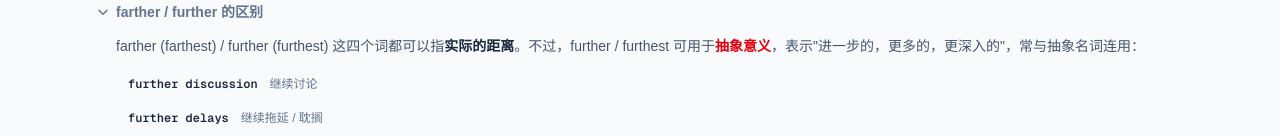
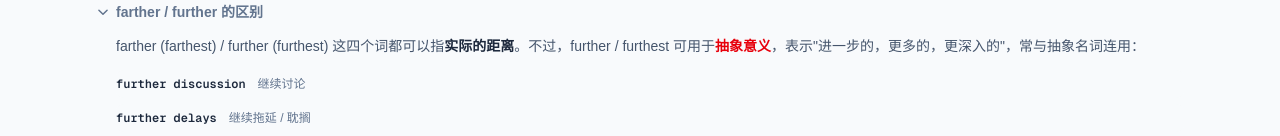
Before and after one commit to Jet-zz/EnglishGrammarSite, a Next.js app: page /grammar/adjectives in a window 1280 px wide. Both pictures are taken after a click on the button "farther / further 的区别". Shown: the part 1496-1632 px from the top of the page. Built offline with nearby package versions, Linux system fonts and the light colour scheme.

Commit message:
farther/further示例单词与标题左对齐

```diff
--- a/src/app/grammar/adjectives/page.tsx
+++ b/src/app/grammar/adjectives/page.tsx
@@ -552,7 +552,7 @@ export default function AdjectivesPage() {
                   ["further information", "更多的信息"],
                   ["further study", "深入研究"],
                 ].map(([en, zh]) => (
-                  <div key={en} className="flex items-center gap-x-3 rounded-lg bg-slate-50 px-3 py-1.5">
+                  <div key={en} className="flex items-center gap-x-3 rounded-lg bg-slate-50 pl-0 pr-3 py-1.5">
                     <span className="font-mono text-xs font-semibold text-slate-800">{en}</span>
                     <span className="text-xs text-slate-500">{zh}</span>
                   </div>
```
